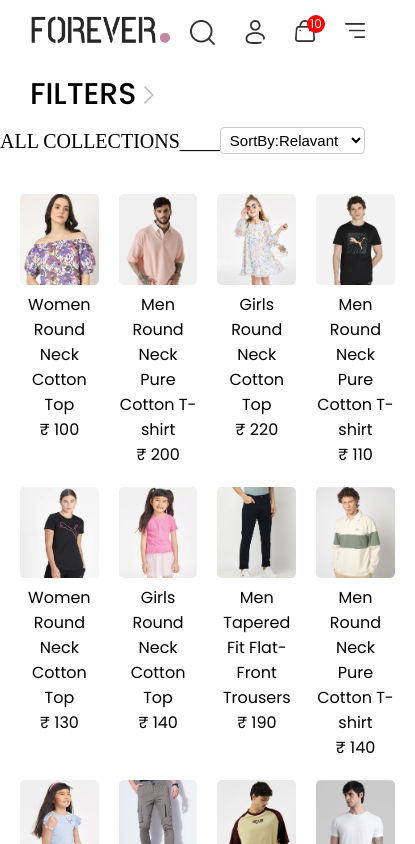
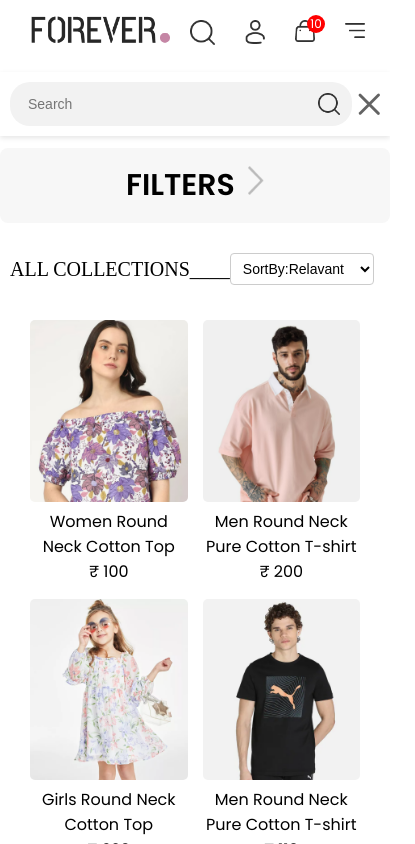
Before and after one commit to Prajwal-Shetty1/mern-ecommerce, a React (Vite) app: page /Collection in a window 390 px wide. Both pictures are taken after a click on the picture 197 px from the left and 32 px from the top of the page. Shown: the top 844 px of the page, 415 px wide, since content can reach past the window. Built offline with nearby package versions, Linux system fonts and the light colour scheme.

Commit message:
sixth commit

```diff
--- a/src/App.jsx
+++ b/src/App.jsx
@@ -13,10 +13,13 @@ import './index.css';
 
 import NavBar from './components/NavBar';
 import Footer from './components/Footer';
+import SearchBar from './components/SearchBar';
 const App = () => {
   return (
     <div>
       <NavBar />
+      <SearchBar />
+
       <Routes>
         <Route path='/' element={<Home />} />
         <Route path='/Collection' element={<Collection />} />
--- a/src/components/NavBar.jsx
+++ b/src/components/NavBar.jsx
@@ -1,9 +1,11 @@
-import React, { useState } from 'react'
+import React, { useContext, useState } from 'react'
 import { assets } from '../assets/assets';
 import { NavLink,Link } from 'react-router-dom';
+import { ShopContext } from '../context/ShopContext';
 const NavBar = () => {
   const [showDropDown , setShowDropDown] = useState(false);
   const [showSidebar , setShowSidebar] = useState(false);
+  const { setShowSearch} = useContext(ShopContext);  //serch logo
   return (
     <div className='navbar'>
   <Link to='/'><img src={assets.logo} alt="Logo" /></Link>
@@ -25,7 +27,7 @@ const NavBar = () => {
 
   <div className='nav-logo'>
     <div className='nav-search'>
-      <img src={assets.search_icon} alt="search"/>
+      <img src={assets.search_icon} alt="search" onClick={() => setShowSearch(true)}/>
     </div>
 
     <div className='nav-profile' onClick={() => setShowDropDown(!showDropDown)}>
--- /dev/null
+++ b/src/components/SearchBar.jsx
@@ -0,0 +1,36 @@
+import React, { useContext, useState } from 'react'
+import { ShopContext } from '../context/ShopContext'
+import { assets } from '../assets/assets';
+import { useLocation } from 'react-router-dom';
+import { useEffect } from 'react';
+
+const SearchBar = () => {
+
+    const {search , setSearch , showSearch , setShowSearch} = useContext(ShopContext);
+    /*search logo after clicking should always showed in collection page*/
+    const location = useLocation();
+    const [visible , setVisible] = useState(false);
+
+useEffect(() => {
+  if (location.pathname.includes("Collection") && showSearch) {
+    setVisible(true);
+  } else {
+    setVisible(false);
+  }
+}, [location.pathname , showSearch]);
+
+
+  return showSearch && visible ?(
+    <>
+    <div className='search-bar'>
+       <div className='showsearch-bar'>
+        <input value={search} onChange={(e) => setSearch(e.target.value)} type="text" placeholder='Search'/>
+        <img src={assets.search_icon} alt="" />
+       </div>
+       <img onClick={() => setShowSearch(false)} src={assets.cross_icon} alt="" />
+    </div>
+    </>
+  ) : null
+}
+
+export default SearchBar;
--- a/src/context/ShopContext.jsx
+++ b/src/context/ShopContext.jsx
@@ -1,4 +1,4 @@
-import React from "react";
+import React, { useState } from "react";
 import { createContext } from "react";
 import { products } from "../assets/assets";
 
@@ -8,8 +8,11 @@ export const ShopContext = createContext();
 const ShopContextProvider = (props) => {
     const currency = '₹';
     const delivery_cost = 30;
+    const [search , setSearch] = useState(""); //search logo
+    const [showSearch , setShowSearch] = useState(false); //search logo
     const values = {
-        products , currency ,delivery_cost
+        products , currency ,delivery_cost,
+        search , setSearch , showSearch , setShowSearch
     }
     return(
            <ShopContext.Provider value={values}>
--- a/src/index.css
+++ b/src/index.css
@@ -446,3 +446,139 @@ section, .our-policy, .letter-box, .footer {
   object-fit: cover;
   border-radius: 5px;
 }
+@media (max-width: 767px) {
+
+  /* Main layout becomes vertical */
+  .main-layout {
+    flex-direction: column;
+    padding: 10px;
+  }
+
+  /* FILTER HEADING - visible on mobile */
+  .filter-heading {
+    display: block;
+    padding: 15px;
+    background: #f7f7f7;
+    margin: 10px 0;
+    border-radius: 8px;
+    font-weight: bold;
+    cursor: pointer;
+    text-align: center;
+  }
+
+  .filter-heading img {
+    width: 16px;
+    margin-left: 6px;
+  }
+
+  /* FILTER BOX */
+  .filter-section {
+    width: 100%;
+    padding: 12px;
+    background: white;
+    border-radius: 10px;
+    box-shadow: 0 2px 5px rgba(0,0,0,0.1);
+    margin-bottom: 10px;
+  }
+
+  .filter-categories p,
+  .filter-subcategories p {
+    margin: 8px 0;
+    font-size: 15px;
+  }
+
+  /* RIGHT SIDE SORT + TITLE */
+  .right-side {
+    margin-top: 10px;
+    justify-content: space-between;
+  }
+
+  .right-side select {
+    padding: 6px 8px;
+    font-size: 14px;
+  }
+
+  /* PRODUCT GRID */
+  .mapping-products {
+    margin-top: 15px;
+    display: grid;
+    grid-template-columns: repeat(auto-fill, minmax(150px, 1fr));
+    gap: 15px;
+  }
+}
+
+/*SearchBar.jsx*/
+.search-bar {
+  padding: 12px 16px;
+  background: white;
+  display: flex;
+  align-items: center;
+  justify-content: space-between;
+  background: white;
+  box-shadow: 0 2px 5px rgba(0,0,0,0.1);
+  gap: 10px;
+  margin-bottom: 20px;
+}
+
+.showsearch-bar {
+  flex: 1;
+  display: flex;
+  align-items: center;
+  background: #f2f2f2;
+  padding: 8px 12px;
+  border-radius: 30px;
+  gap: 8px;
+  margin-left: 150px;
+  margin-right: 150px;
+}
+.showsearch-bar input {
+  width: 100%;
+  padding: 6px;
+  border: none;
+  background: transparent;
+  outline: none;
+  font-size: 16px;
+
+}
+.showsearch-bar img {
+  width: 20px;
+  height: 20px;
+}
+.search-bar img {
+  width: 24px;
+  height: 24px;
+  cursor: pointer;
+  margin-right: 30px;
+}
+/* MOBILE SEARCH BAR */
+@media (max-width: 767px) {
+
+  .search-bar {
+    padding: 10px !important;
+    margin-bottom: 12px !important;
+    gap: 6px !important;
+  }
+
+  .showsearch-bar {
+    width: 100% !important;
+    margin: 0 !important;
+    padding: 8px 12px !important;
+    border-radius: 20px !important;
+  }
+
+  .showsearch-bar input {
+    font-size: 14px !important;
+    width: 100% !important;
+  }
+
+  .showsearch-bar img {
+    width: 18px !important;
+    height: 18px !important;
+  }
+
+  .search-bar img {
+    width: 22px !important;
+    height: 22px !important;
+    margin-right: 0 !important;
+  }
+}
--- a/src/pages/Collection.jsx
+++ b/src/pages/Collection.jsx
@@ -11,6 +11,8 @@ const Collection = () => {
   const [filterProducts, setFilterProducts] = useState([]);
   const [category, setCategory] = useState([]); //categories
   const [subCategory, setSubCategory] = useState([]); //Types
+  const [sortType , setSortType] = useState('relavant');//sorting low,high,relavant
+  const {search , showSearch} = useContext(ShopContext);
 
   //To initialize categories
   const toggleCategory = (e) =>{
@@ -36,7 +38,7 @@ const Collection = () => {
     window.addEventListener('resize', handleResize);
     return () => window.removeEventListener('resize', handleResize);
   }, []);
-
+/*we have added it below apply filter
   useEffect(() => {
        setFilterProducts(products);
   },[]);
@@ -58,13 +60,40 @@ const applyFilter = () => {
   if (subCategory.length>0){
     productsCopy = productsCopy.filter(item => subCategory.includes(item.subCategory))
   }
+
+ //searched things will be shown in form of image
+  if (search && showSearch) {
+    productsCopy = productsCopy.filter(item => item.name.toLowerCase().includes(search.toLowerCase()))
+  }
+
   setFilterProducts(productsCopy);
+
+
+
 }
 useEffect(() =>{
   applyFilter();
-},[category,subCategory])
+},[category,subCategory,search,showSearch])
+//Now sorting the product according to Relavant,Low-High,High-Low
+const sortProduct = () => {
+  let fpCopy = filterProducts.slice();
+  switch (sortType) {
+    case 'low-high':
+      setFilterProducts(fpCopy.sort((a,b) => (a.price - b.price)));
+      break;
 
+    case 'high-low':
+      setFilterProducts(fpCopy.sort((a,b) => (b.price - a.price)));
+      break;
 
+    default:
+      applyFilter();
+      break;
+  }
+}
+useEffect(() => {
+  sortProduct();
+},[sortType])
   return (
     <>
       {isMobile && (
@@ -101,7 +130,7 @@ useEffect(() =>{
       <Title text1={'ALL'} text2={'COLLECTIONS____'} />
     </div>
     {/*Productsort*/}
-    <select >
+    <select onChange={(e) => setSortType(e.target.value)} >
       <option value="relavant">SortBy:Relavant</option>
       <option value="low-high">SortBy:Low-High</option>
       <option value="high-low">SortBy:High-Low</option>
--- a/src/pages/Product.jsx
+++ b/src/pages/Product.jsx
@@ -1,6 +1,10 @@
 import React from 'react'
+import { useParams } from 'react-router-dom';
 
 const Product = () => {
+
+  const {ProductId} = useParams();
+  console.log(ProductId);
   return (
     <div>
 
```
